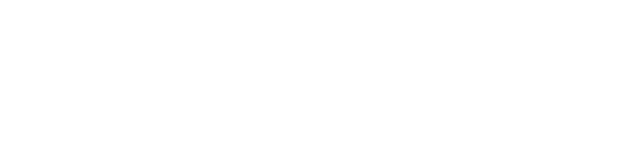
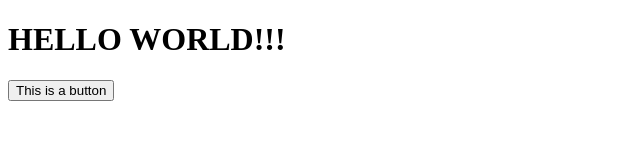
Before and after one commit to editoraky/testBox, a plain HTML site: page index.html in a window 1280 px wide. Shown: the whole page, without its empty margins (0-640 px from the left). Drawn offline with Linux system fonts and the light colour scheme.

Commit message:
HELLO WORLD

```diff
--- a/index.html
+++ b/index.html
@@ -3,9 +3,10 @@
 <head>
   <meta charset="UTF-8">
   <meta name="viewport" content="width=device-width, initial-scale=1.0">
-  <title>Document</title>
+  <title>HELLO WORLD!!!</title>
 </head>
 <body>
-
+  <h1>HELLO WORLD!!!</h1>
+  <button>This is a button</button>
 </body>
 </html>
```
